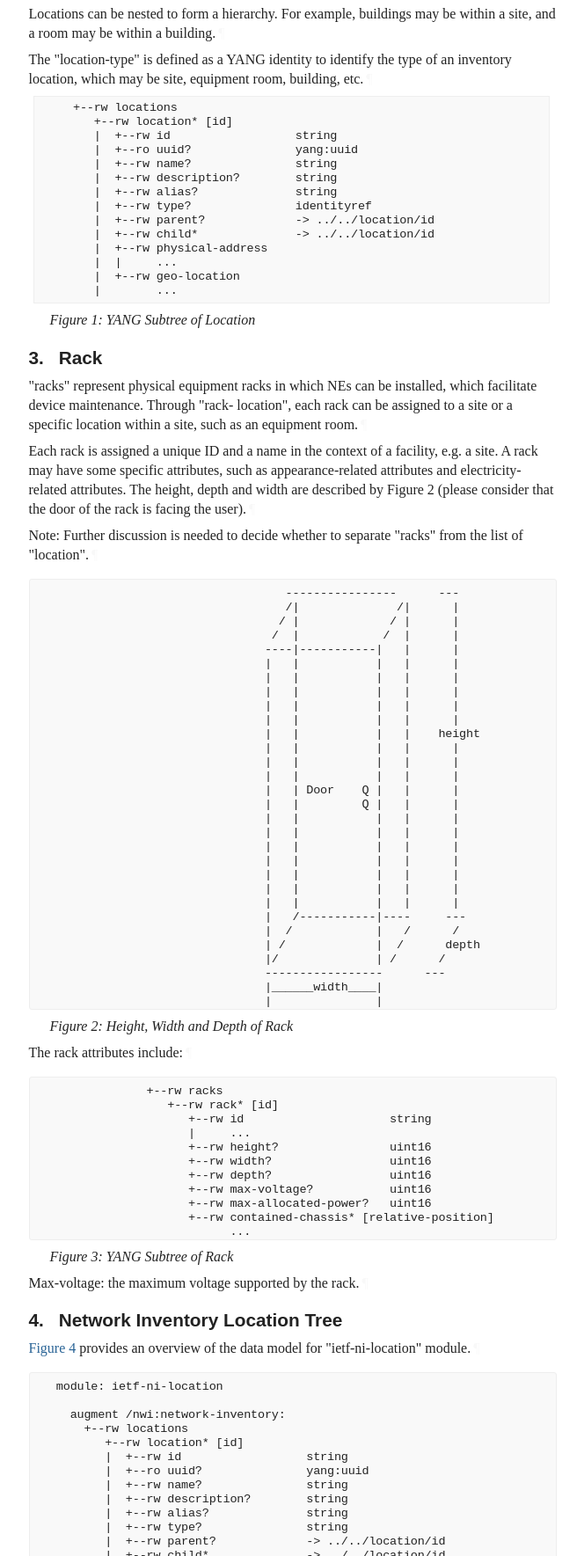
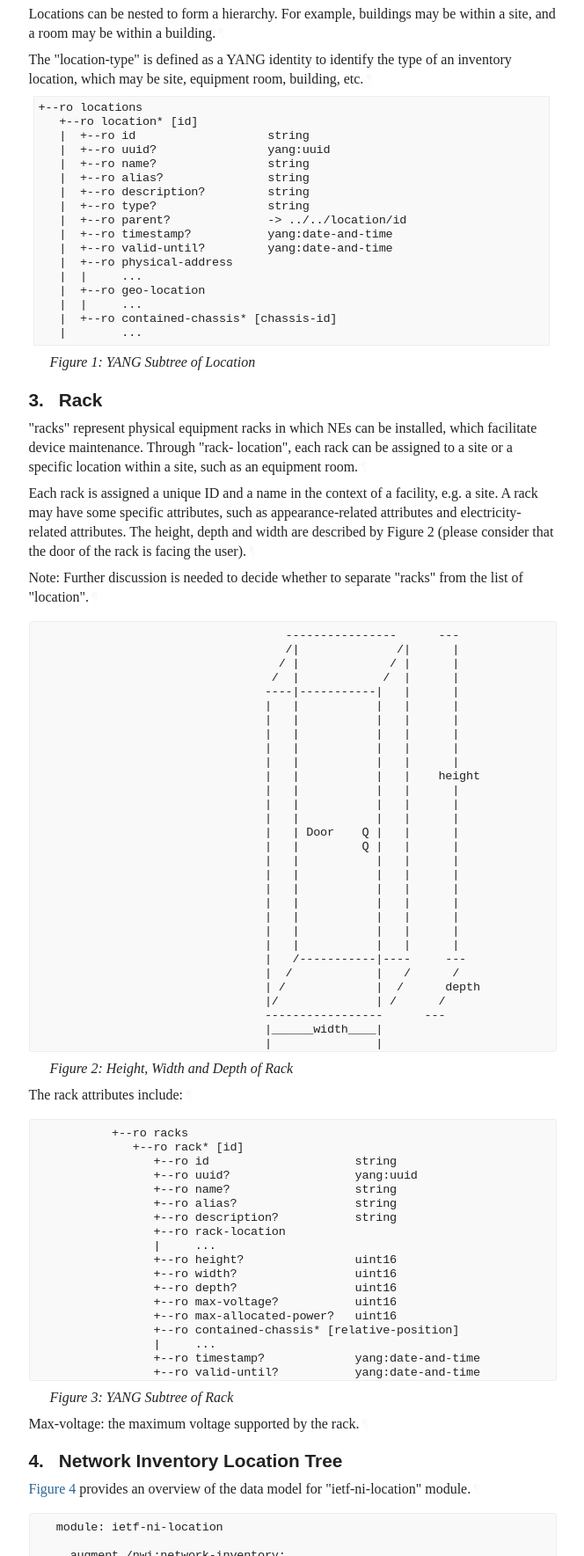
Before and after one commit to ietf-ivy-wg/network-inventory-location, a plain HTML site: page draft-ietf-ivy-network-inventory-location.html in a window 1280 px wide. Shown: the part 2132-3901 px from the top of the page at 88% size, without its empty margins (92-756 px from the left). Drawn offline with Linux system fonts and the light colour scheme; a web font is replaced by a local one.

Commit message:
Script updating gh-pages from d09365f. [ci skip]

```diff
--- a/draft-ietf-ivy-network-inventory-location.html
+++ b/draft-ietf-ivy-network-inventory-location.html
@@ -1350,20 +1350,23 @@ building, etc.<a href="#section-2-5" class="pilcrow">¶</a></p>
 <figure id="figure-1">
         <div class="alignLeft art-ascii-art art-text artwork" id="section-2-6.1">
 <pre>
-     +--rw locations
-        +--rw location* [id]
-        |  +--rw id                  string
-        |  +--ro uuid?               yang:uuid
-        |  +--rw name?               string
-        |  +--rw description?        string
-        |  +--rw alias?              string
-        |  +--rw type?               identityref
-        |  +--rw parent?             -&gt; ../../location/id
-        |  +--rw child*              -&gt; ../../location/id
-        |  +--rw physical-address
-        |  |     ...
-        |  +--rw geo-location
-        |        ...
++--ro locations
+   +--ro location* [id]
+   |  +--ro id                   string
+   |  +--ro uuid?                yang:uuid
+   |  +--ro name?                string
+   |  +--ro alias?               string
+   |  +--ro description?         string
+   |  +--ro type?                string
+   |  +--ro parent?              -&gt; ../../location/id
+   |  +--ro timestamp?           yang:date-and-time
+   |  +--ro valid-until?         yang:date-and-time
+   |  +--ro physical-address
+   |  |     ...
+   |  +--ro geo-location
+   |  |     ...
+   |  +--ro contained-chassis* [chassis-id]
+   |        ...
 </pre>
 </div>
 <figcaption><a href="#figure-1" class="selfRef">Figure 1</a>:
@@ -1431,19 +1434,26 @@ attributes. The height, depth and width are described by Figure 2
 <p id="section-3-5">The rack attributes include:<a href="#section-3-5" class="pilcrow">¶</a></p>
 <span id="name-yang-subtree-of-rack"></span><div id="tree">
 <figure id="figure-3">
-        <div class="alignCenter art-text artwork" id="section-3-6.1">
+        <div class="alignCenter art-ascii-art art-text artwork" id="section-3-6.1">
 <pre>
-        +--rw racks
-           +--rw rack* [id]
-              +--rw id                     string
-              |     ...
-              +--rw height?                uint16
-              +--rw width?                 uint16
-              +--rw depth?                 uint16
-              +--rw max-voltage?           uint16
-              +--rw max-allocated-power?   uint16
-              +--rw contained-chassis* [relative-position]
-                    ...
+ +--ro racks
+    +--ro rack* [id]
+       +--ro id                     string
+       +--ro uuid?                  yang:uuid
+       +--ro name?                  string
+       +--ro alias?                 string
+       +--ro description?           string
+       +--ro rack-location
+       |     ...
+       +--ro height?                uint16
+       +--ro width?                 uint16
+       +--ro depth?                 uint16
+       +--ro max-voltage?           uint16
+       +--ro max-allocated-power?   uint16
+       +--ro contained-chassis* [relative-position]
+       |     ...
+       +--ro timestamp?             yang:date-and-time
+       +--ro valid-until?           yang:date-and-time
 </pre>
 </div>
 <figcaption><a href="#figure-3" class="selfRef">Figure 3</a>:
```
Also changed, not shown: draft-ietf-ivy-network-inventory-location.txt (+35 -25 lines).
